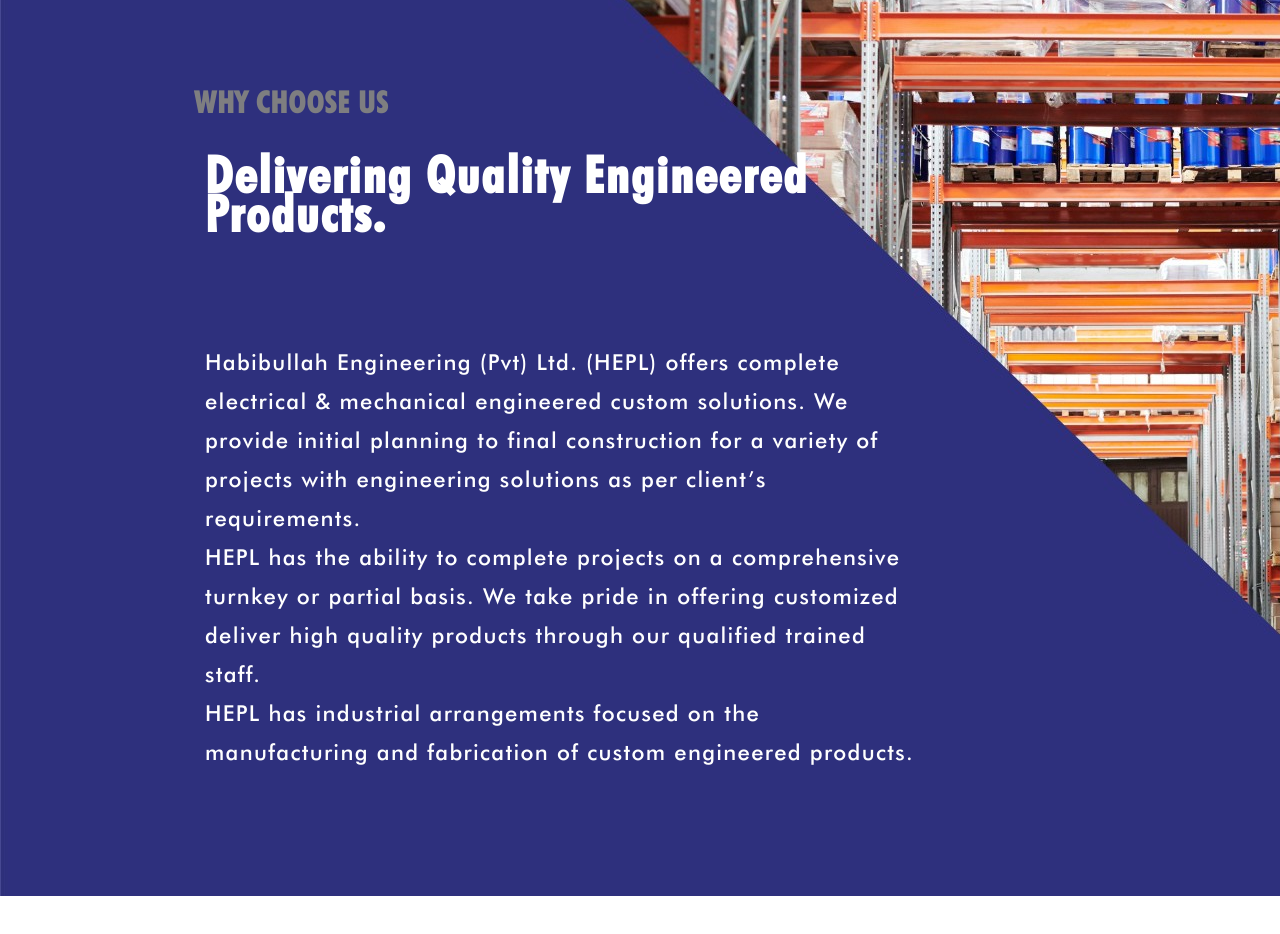
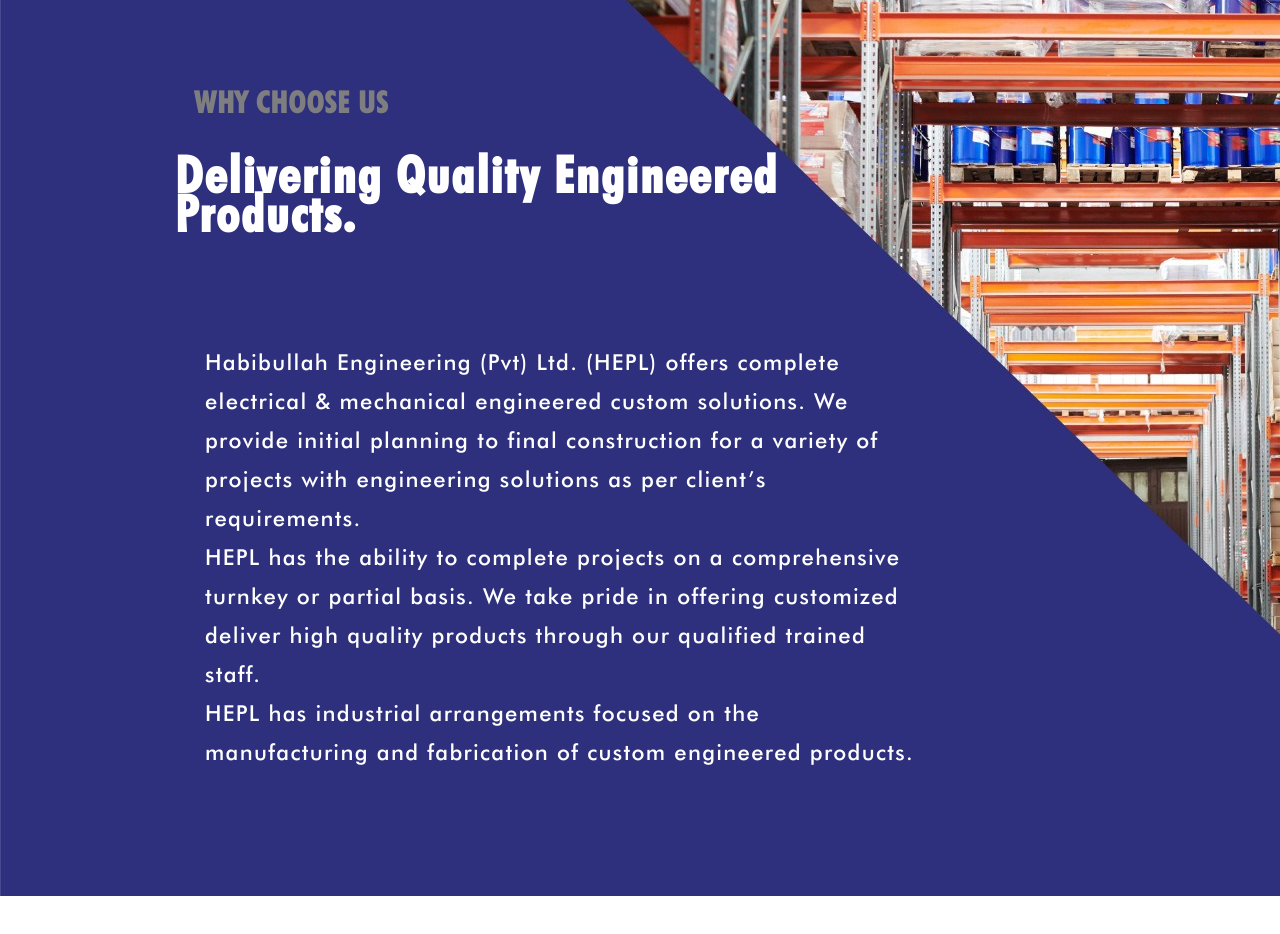
Before and after one commit to Usamaalikhan654/Habibullah-WB, a React (Create React App) app in the folder hepl-master/: page /#/ in a window 1280 px wide. Shown: the part 2340-3274 px from the top of the page. Built offline with nearby package versions, Linux system fonts and the light colour scheme.

Commit message:
version 3.6.5
changes in splitscreen

```diff
--- a/hepl-master/src/Pages/Home/Splitscreen.css
+++ b/hepl-master/src/Pages/Home/Splitscreen.css
@@ -122,7 +122,7 @@ height: 116px;
 left: 145px;
 right: 160x;
 top: 2476px;
-margin-left: 60px;
+margin-left: 30px;
 padding-right: 130px;
 
 font-family: Futura-Bold;
```
